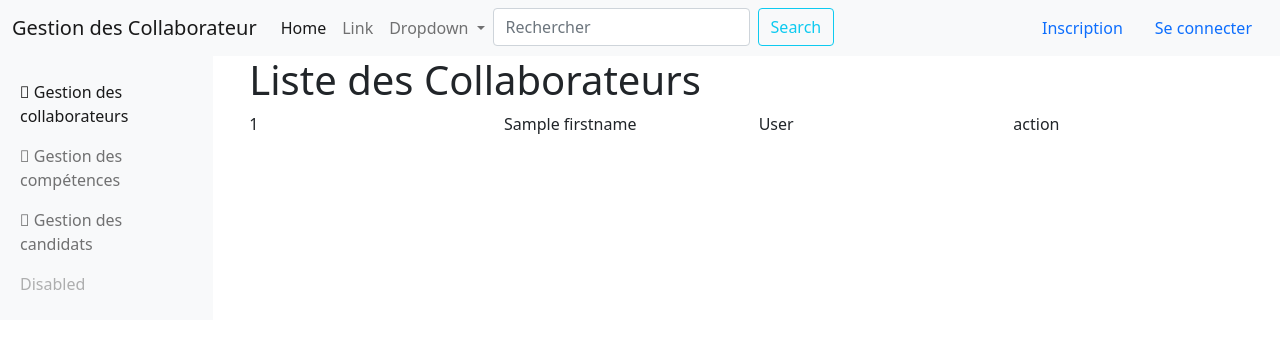
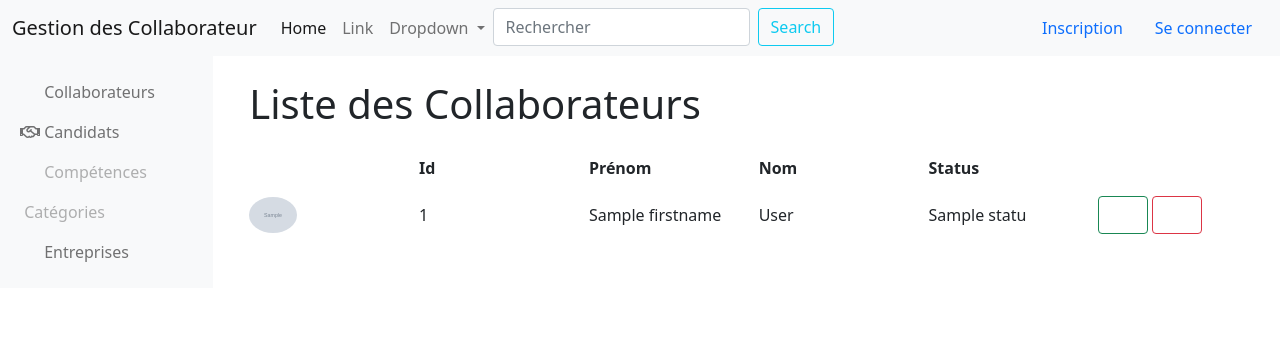
Before and after one commit to Nmarcaud/05-ecf-symfony, a Symfony app: template templates/collaborateurs/index.html.twig in a window 1280 px wide. Shown: the top 356 px of the page. Run offline with Twig, Linux system fonts and the light colour scheme; the template is opened without the code that fills it: most values are stand-ins (such as "Sample title", 1, 10 or a date in 2020); grey boxes marked "Sample" are stand-in pictures; some libraries are stand-ins or nearby versions.

Commit message:
Un peu de Twig sur les Candidats et Collaborateurs

```diff
--- a/composer.json
+++ b/composer.json
@@ -7,6 +7,7 @@
         "php": ">=7.2.5",
         "ext-ctype": "*",
         "ext-iconv": "*",
+        "bluemmb/faker-picsum-photos-provider": "^2.0",
         "composer/package-versions-deprecated": "1.11.99.4",
         "doctrine/doctrine-bundle": "^2.4",
         "doctrine/doctrine-fixtures-bundle": "^3.4",
--- /dev/null
+++ b/public/css/style.css
@@ -0,0 +1,10 @@
+.table-img {
+    object-fit: cover;
+    max-width: 3em;
+    max-height: 3em;
+    border-radius: 50%;
+}
+
+.table-row:nth-child(even) {
+    background-color: #f1f1f1;
+}
--- a/templates/base.html.twig
+++ b/templates/base.html.twig
@@ -9,6 +9,8 @@
         <!-- CSS only -->
             <link href="https://cdn.jsdelivr.net/npm/bootstrap@5.1.3/dist/css/bootstrap.min.css" rel="stylesheet" integrity="sha384-1BmE4kWBq78iYhFldvKuhfTAU6auU8tT94WrHftjDbrCEXSU1oBoqyl2QvZ6jIW3" crossorigin="anonymous">
             <link rel="stylesheet" href="https://pro.fontawesome.com/releases/v5.15.4/css/all.css" integrity="sha384-rqn26AG5Pj86AF4SO72RK5fyefcQ/x32DNQfChxWvbXIyXFePlEktwD18fEz+kQU" crossorigin="anonymous">
+
+            <link rel="stylesheet" href="/css/style.css">
         {% endblock %}
 
         {% block javascripts %}
@@ -24,12 +26,13 @@
         <div class="row">
 
             <!-- Sous Menu -->
-            <div class="col-2 navbar navbar-light bg-light lateral-nav">
+            <div class="col-2 navbar navbar-light bg-light lateral-nav align-items-start">
                 <nav class="navbar-nav flex-column p-2">
-                    <a class="nav-link active" href="#"><i class="fad fa-users"></i> Gestion des collaborateurs</a>
-                    <a class="nav-link" href="#"><i class="fad fa-user-graduate"></i> Gestion des compétences</a>
-                    <a class="nav-link" href="#"><i class="fad fa-handshake"></i> Gestion des candidats</a>
-                    <a class="nav-link disabled" href="#">Disabled</a>
+                    <a class="nav-link" href="{{ path('collaborateurs') }}"><i class="far fa-users fa-fw"></i> Collaborateurs</a>
+                    <a class="nav-link" href="{{ path('candidats') }}"><i class="far fa-handshake fa-fw"></i> Candidats</a>
+                    <a class="nav-link disabled" href="#"><i class="far fa-user-graduate fa-fw"></i> Compétences</a>
+                    <a class="nav-link disabled" href="#"><i class="far fa-folder-tree"></i> Catégories</a>
+                    <a class="nav-link" href="{{ path('entreprises') }}"><i class="far fa-starship fa-fw"></i> Entreprises</a>
                 </nav>
             </div>
 
--- a/templates/collaborateurs/index.html.twig
+++ b/templates/collaborateurs/index.html.twig
@@ -1,27 +1,57 @@
 {% extends 'base.html.twig' %}
 
-{% block title %}Hello CollaborateurController!{% endblock %}
+{% block title %}Hello CollaborateurController!
+{% endblock %}
 
 {% block body %}
 	<div class="container">
 
-        <h1>Liste des Collaborateurs</h1>
+		<h1 class="my-4">Liste des Collaborateurs</h1>
 
-        {% for collaborateur in collaborateurs %}
+        <!-- En tête tableau -->
+        <div class="row my-2 py-1">
+            <div class="col"></div>
+            <div class="col">
+                <strong>Id</strong>
+            </div>
+            <div class="col">
+                <strong>Prénom</strong>
+            </div>
+            <div class="col">
+                <strong>Nom</strong>
+            </div>
+            <div class="col">
+                <strong>Status</strong>
+            </div>
+            <div class="col"></div>
+        </div>
+
+		{% for c in collaborateurs %}
 
 			<!-- Row Skill -->
-            <div class="row">
+			<div class="row d-flex align-items-center my-2 py-1 rounded table-row">
 				<div class="col">
-                    {{ collaborateur.id }}
+					<img src="{{ c.pictureUrl }}" alt="{{ c.firstname }} {{ c.lastname }}" class="table-img">
 				</div>
 				<div class="col">
-                    {{ collaborateur.firstname }}
+					{{ c.id }}
 				</div>
 				<div class="col">
-                    {{ collaborateur.lastname }}
+					{{ c.firstname }}
 				</div>
 				<div class="col">
-                    <p>action</p>
+					{{ c.lastname }}
+				</div>
+				<div class="col">
+					{{ c.status.name }}
+				</div>
+				<div class="col">
+					<button class="btn btn-outline-success px-3">
+						<i class="far fa-user-edit"></i>
+					</button>
+					<button class="btn btn-outline-danger px-3">
+						<i class="far fa-user-times"></i>
+					</button>
 				</div>
 			</div>
 
```
Also changed, not shown: migrations/Version20211017140836.php (added, +31 -0 lines), src/DataFixtures/AppFixtures.php (+6 -3 lines), src/Entity/User.php (+17 -0 lines), templates/candidats/index.html.twig (+35 -7 lines), 2 other files. Lines whose indentation alone changed are shown as unchanged.
